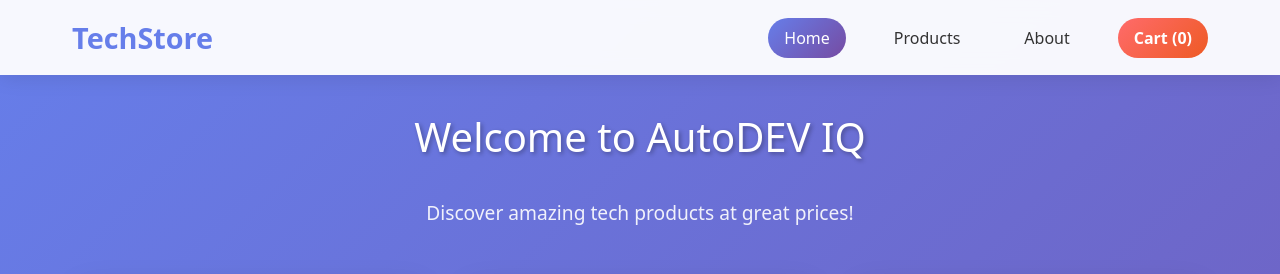
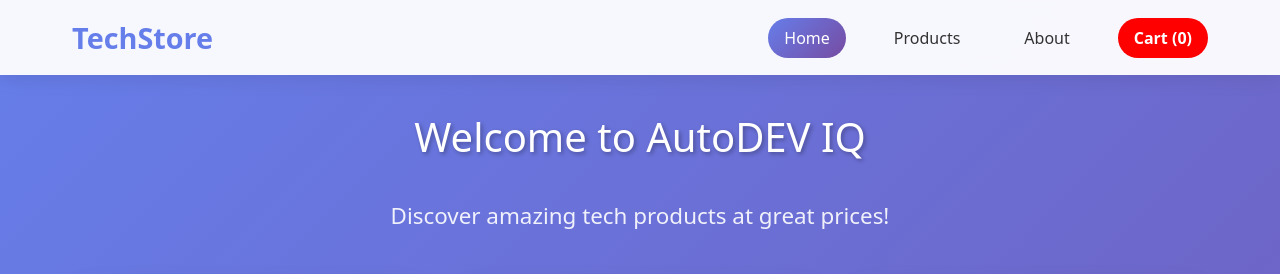
Before and after one commit to HemanthNabha/react-store, a Next.js app: page / in a window 1280 px wide. Shown: the top 274 px of the page. Built offline with nearby package versions, Linux system fonts and the light colour scheme.

Commit message:
Update App.css

```diff
--- a/App.css
+++ b/App.css
@@ -69,7 +69,7 @@ body {
 }
 
 .cart-link {
-  background: linear-gradient(135deg, #ff6b6b, #ee5a24) !important;
+  background: red !important;
   color: white !important;
   font-weight: bold;
 }
@@ -99,7 +99,7 @@ body {
 }
 
 .hero-section p {
-  font-size: 1.2rem;
+  font-size: 1.4rem;
   opacity: 0.9;
 }
 
```
